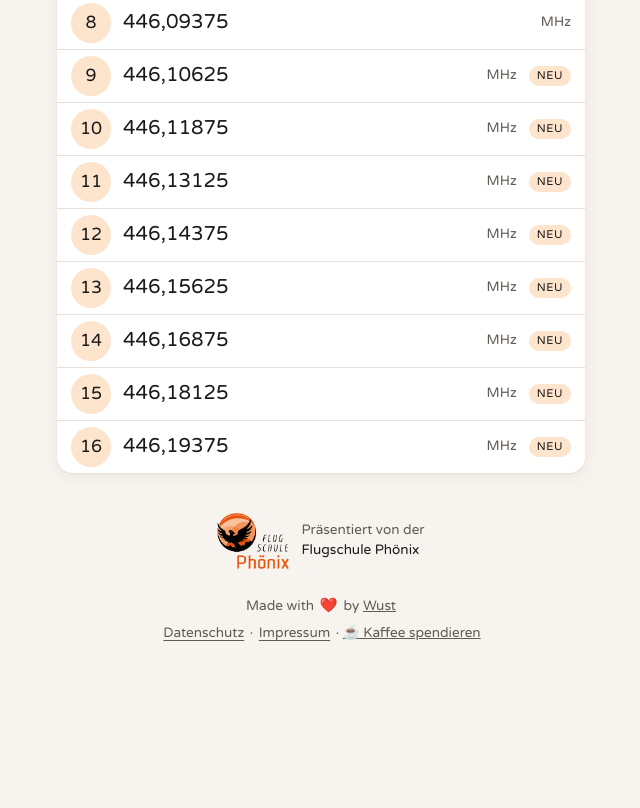
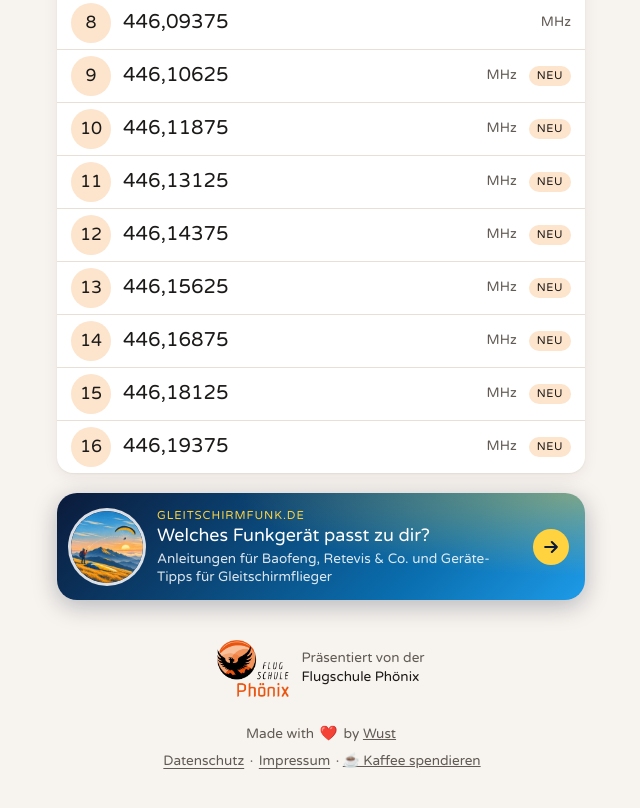
Before and after one commit to TobiasWust/Funkhelfer, a plain HTML site: page www/index.html in a window 1280 px wide. Shown: the part 729-1537 px from the top of the page, without its empty margins (319-959 px from the left). Before the commit the page ends 1413 px from the top, so only its background shows below. Drawn offline with Linux system fonts and the light colour scheme.

Commit message:
Knopf zu gleitschirmfunk.de
Auffällige Karte unter der Kanalliste ("Welches Funkgerät passt zu
dir?") und eine kompakte Variante in den Infos, beide in den Farben
und mit dem Logo von gleitschirmfunk.de. Links mit utm_source=funkhelfer,
damit die Besuche dort zuzuordnen sind; in der Datenschutzerklärung
erwähnt. Version 2.2.0.

Co-Authored-By: Claude Opus 5.5 <noreply@anthropic.com>

```diff
--- a/www/css/style.css
+++ b/www/css/style.css
@@ -174,6 +174,34 @@ main { max-width: 560px; margin: 0 auto; padding: 0 16px 24px; }
 }
 .row__tag--group { background: var(--orange); color: #fff; }
 
+/* ---------- Knopf zu gleitschirmfunk.de (Farben von dort: Navy, Himmel, Sonne) ---------- */
+.gsf {
+  display: flex; align-items: center; gap: 14px;
+  margin-top: 20px; padding: 14px 16px 14px 14px;
+  border-radius: 20px; text-decoration: none; color: #fff;
+  background:
+    radial-gradient(120% 140% at 100% 0%, rgb(255 210 63 / .45), transparent 55%),
+    linear-gradient(135deg, #0b1a3a 0%, #0a6fb0 70%, #1e9be8 100%);
+  box-shadow: 0 6px 24px rgb(11 26 58 / .28);
+  transition: transform .15s ease, box-shadow .15s ease;
+}
+.gsf:hover { transform: translateY(-1px); box-shadow: 0 10px 28px rgb(11 26 58 / .34); }
+.gsf:active { transform: scale(.98); }
+.gsf__img { flex: none; width: 72px; height: 72px; border-radius: 50%; box-shadow: 0 0 0 3px rgb(255 255 255 / .85); }
+.gsf__text { flex: 1; display: grid; gap: 2px; min-width: 0; }
+.gsf__kicker { font-size: .72rem; text-transform: uppercase; letter-spacing: .08em; color: #ffd23f; }
+.gsf__title { font-weight: 400; font-size: 1.12rem; line-height: 1.25; }
+.gsf__sub { font-size: .85rem; opacity: .85; line-height: 1.35; }
+.gsf__arrow {
+  flex: none; width: 36px; height: 36px; padding: 8px; border-radius: 50%;
+  background: #ffd23f; color: #0b1a3a; stroke-width: 2.5;
+  transition: translate .15s ease;
+}
+.gsf:hover .gsf__arrow { translate: 3px 0; }
+.gsf--compact { margin: 8px 0 10px; padding: 10px 12px 10px 10px; }
+.gsf--compact .gsf__img { width: 56px; height: 56px; }
+.gsf--compact .gsf__title { font-size: 1rem; }
+
 /* ---------- Sponsor ---------- */
 .sponsor {
   display: flex; align-items: center; justify-content: center; gap: 12px;
--- a/www/index.html
+++ b/www/index.html
@@ -43,6 +43,16 @@
 
     <p class="note" id="note"></p>
     <ul class="list" id="list" role="list"></ul>
+
+    <a class="gsf" href="https://www.gleitschirmfunk.de/?utm_source=funkhelfer&amp;utm_medium=app&amp;utm_campaign=liste" target="_blank" rel="noopener">
+      <img class="gsf__img" src="img/gleitschirmfunk.webp" width="72" height="72" alt="" loading="lazy">
+      <span class="gsf__text">
+        <span class="gsf__kicker">gleitschirmfunk.de</span>
+        <strong class="gsf__title">Welches Funkgerät passt zu dir?</strong>
+        <span class="gsf__sub">Anleitungen für Baofeng, Retevis &amp; Co. und Geräte-Tipps für Gleitschirmflieger</span>
+      </span>
+      <svg class="gsf__arrow" viewBox="0 0 24 24" aria-hidden="true"><path d="M5 12h14M13 6l6 6-6 6"/></svg>
+    </a>
 
     <a class="sponsor" href="https://www.flugschule-phoenix.de/" target="_blank" rel="noopener">
       <img src="img/phoenix-logo.png" width="96" height="75" alt="Flugschule Phönix" loading="lazy">
@@ -131,8 +141,15 @@
 
       <section>
         <h3>Anleitungen für dein Funkgerät</h3>
-        <p>Wie du Kanal und CTCSS an deinem Gerät einstellst, steht auf
-          <a href="https://www.gleitschirmfunk.de/anleitungen/" target="_blank" rel="noopener">gleitschirmfunk.de</a>.
+        <a class="gsf gsf--compact" href="https://www.gleitschirmfunk.de/anleitungen/?utm_source=funkhelfer&amp;utm_medium=app&amp;utm_campaign=infos" target="_blank" rel="noopener">
+          <img class="gsf__img" src="img/gleitschirmfunk.webp" width="56" height="56" alt="" loading="lazy">
+          <span class="gsf__text">
+            <strong class="gsf__title">Funkgerät einrichten</strong>
+            <span class="gsf__sub">Schritt für Schritt auf gleitschirmfunk.de</span>
+          </span>
+          <svg class="gsf__arrow" viewBox="0 0 24 24" aria-hidden="true"><path d="M5 12h14M13 6l6 6-6 6"/></svg>
+        </a>
+        <p>
           Welcher Funkdienst für eure Gruppe passt:
           <a href="https://www.gleitschirmfunk.de/ratgeber/pmr-lpd-freenet-welcher-kanal/" target="_blank" rel="noopener">PMR, LPD oder Freenet?</a></p>
       </section>
@@ -179,7 +196,7 @@
       <section>
         <h3>2. Überblick</h3>
         <p>Der Funkhelfer läuft komplett in deinem Browser. Es gibt <strong>keine Konten, keine Cookies, keine Werbung und kein Tracking</strong>. Beteiligt ist nur ein externer Dienst: <strong>Netlify</strong> stellt die Dateien der App bereit (Abschnitt 4).</p>
-        <p>Die Links zu Ko-fi („Kaffee spendieren“), zur Flugschule Phönix und zu gleitschirmfunk.de führen auf andere Websites. Von dort wird nichts in diese App geladen. Daten verarbeiten diese Anbieter erst, wenn du den Link öffnest. Dann gilt deren Datenschutzerklärung.</p>
+        <p>Die Links zu Ko-fi („Kaffee spendieren“), zur Flugschule Phönix und zu gleitschirmfunk.de führen auf andere Websites. Von dort wird nichts in diese App geladen. Daten verarbeiten diese Anbieter erst, wenn du den Link öffnest. Dann gilt deren Datenschutzerklärung. Links zu gleitschirmfunk.de enthalten den Hinweis, dass du aus dem Funkhelfer kommst (z.&nbsp;B. <code>utm_source=funkhelfer</code>), aber keine Daten über dich.</p>
       </section>
 
       <section>
--- a/www/js/app.js
+++ b/www/js/app.js
@@ -1,6 +1,6 @@
 import { SERVICES, CTCSS, AIR_TO_AIR, fmt, service, tone } from './data.js';
 
-const VERSION = '2.1.0';
+const VERSION = '2.2.0';
 const $ = (s) => document.querySelector(s);
 const store = {
   get(k, d) { try { const v = localStorage.getItem(k); return v === null ? d : JSON.parse(v); } catch { return d; } },
--- a/www/sw.js
+++ b/www/sw.js
@@ -1,5 +1,5 @@
 // Bei jeder Änderung an den Dateien die Version hochzählen, dann bekommen alle das Update.
-const CACHE = 'funkhelfer-v2.1.0';
+const CACHE = 'funkhelfer-v2.2.0';
 const ASSETS = [
   './',
   'index.html',
@@ -10,6 +10,7 @@ const ASSETS = [
   'site.webmanifest',
   'favicon.ico',
   'img/phoenix-logo.png',
+  'img/gleitschirmfunk.webp',
   'img/icons/logo-96.png',
   'img/icons/logo-192.png',
   'img/icons/logo-512.png',
```
Also changed, not shown: www/img/gleitschirmfunk.webp (added).
